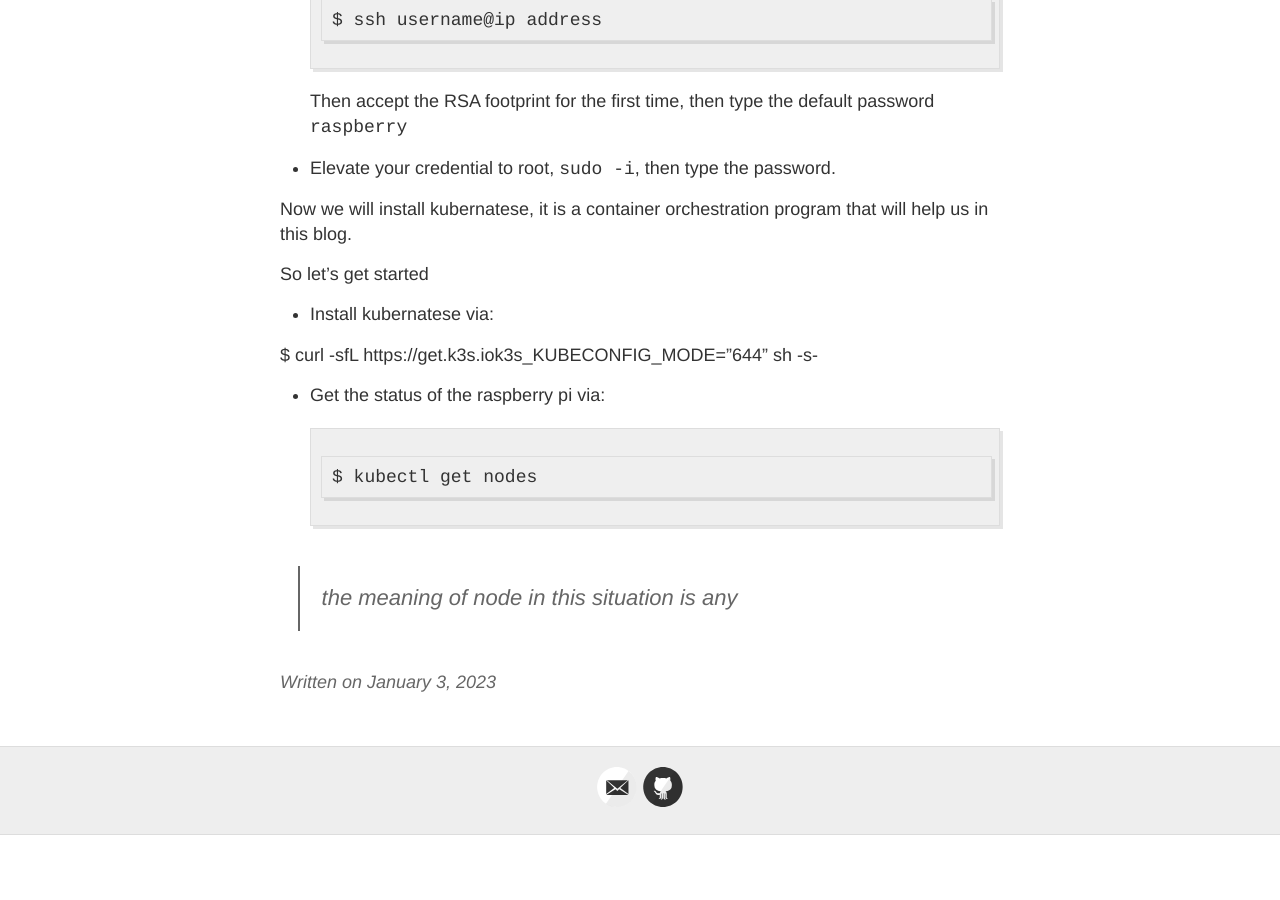
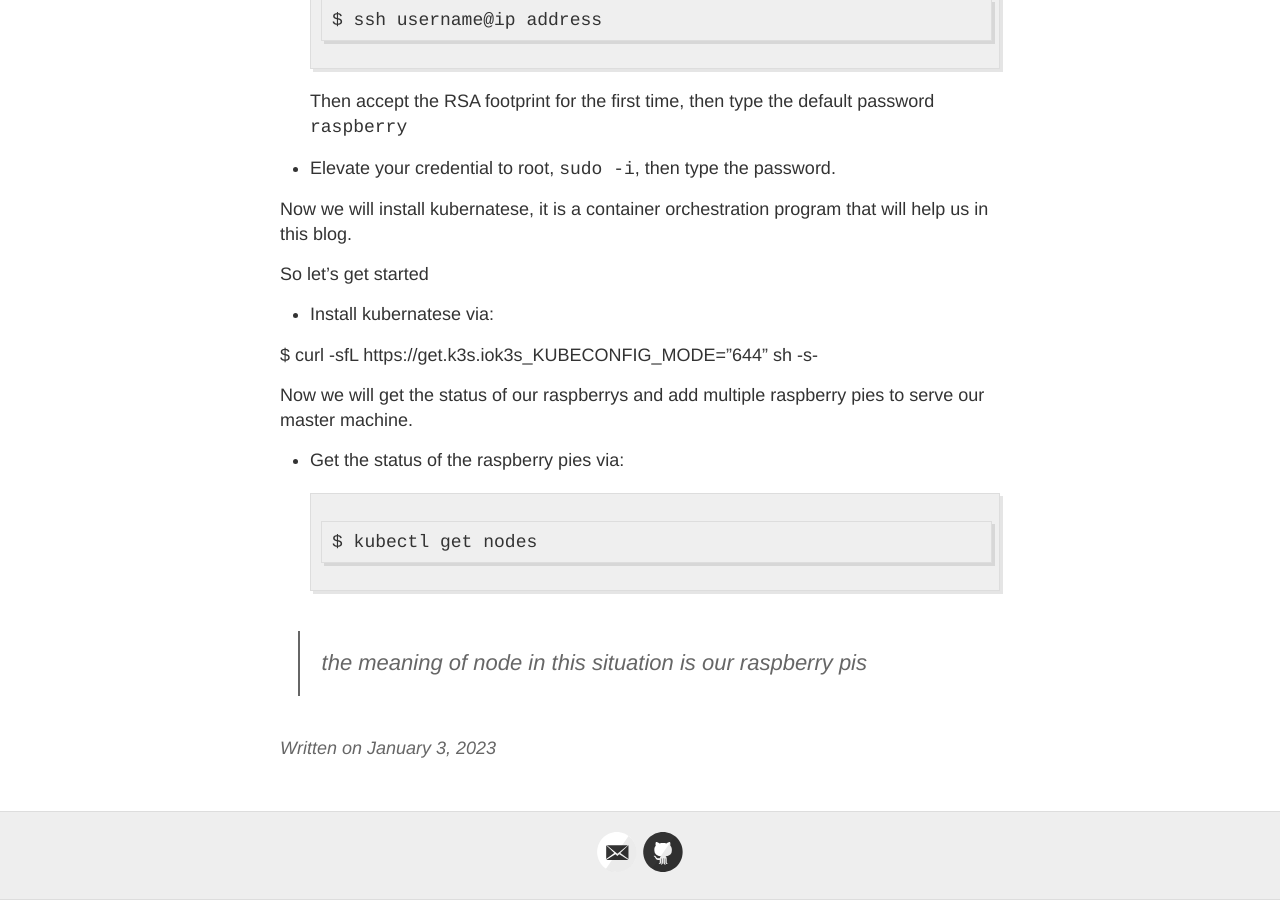
Before and after one commit to hermassest/hermassest.github.io, a Jekyll site: the page built from _posts/2023-01-03-Build-Your-Own-Raspberry-Pi-Cluster.md, in a window 1280 px wide and 900 px high, scrolled down 1381 px. Built offline with Jekyll 4.4.1, drawn with Linux system fonts in a browser that asks for light colours; our own code applies the rules of GitHub Pages for plain Markdown files; before the commit the page ends 2216 px from its top, so only the background shows below that.

Commit message:
Update 2023-01-03-Build-Your-Own-Raspberry-Pi-Cluster.md

````diff
--- a/_posts/2023-01-03-Build-Your-Own-Raspberry-Pi-Cluster.md
+++ b/_posts/2023-01-03-Build-Your-Own-Raspberry-Pi-Cluster.md
@@ -46,9 +46,11 @@ So let's get started
 
 $ curl -sfL https://get.k3s.io | k3s_KUBECONFIG_MODE="644" sh -s-
 
-- Get the status of the raspberry pi via:
+Now we will get the status of our raspberrys and  add multiple raspberry pies to serve our master machine.
+
+- Get the status of the raspberry pies via:
 ```
 $ kubectl get nodes
 ```
 
-> the meaning of node in this situation is any
+> the meaning of node in this situation is our raspberry pis
````
